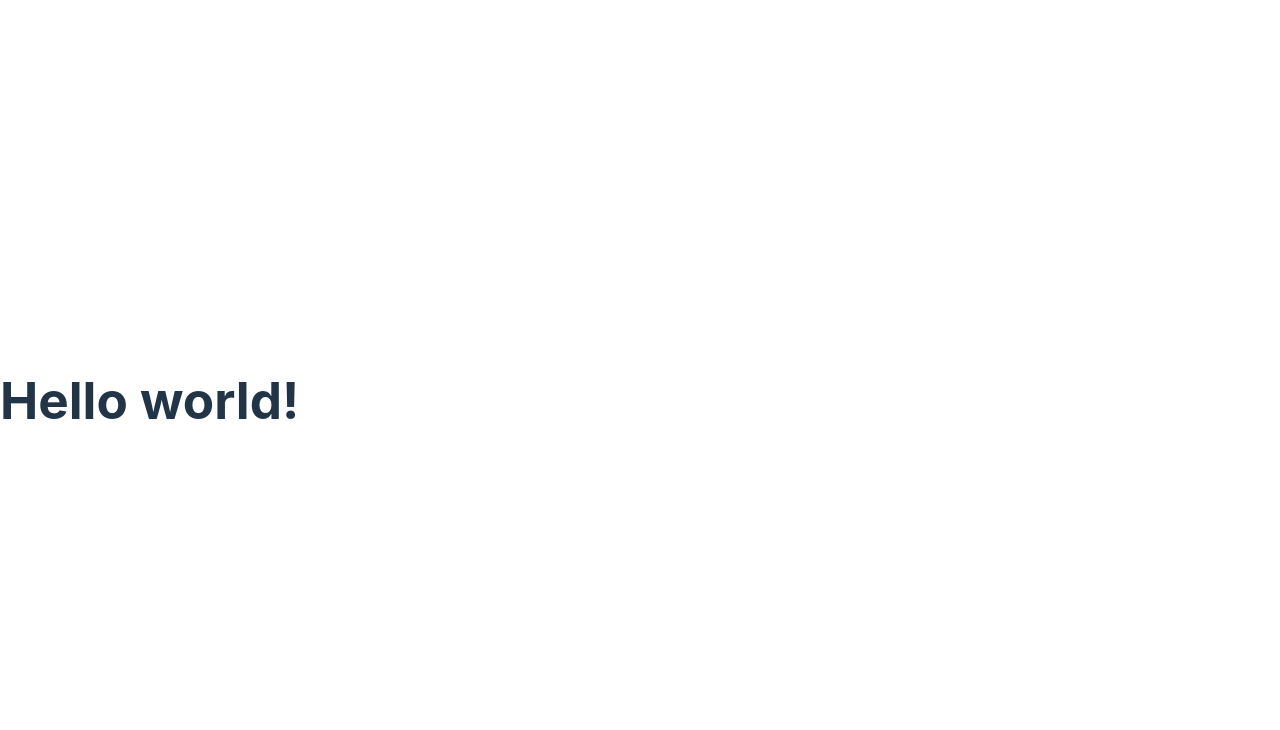
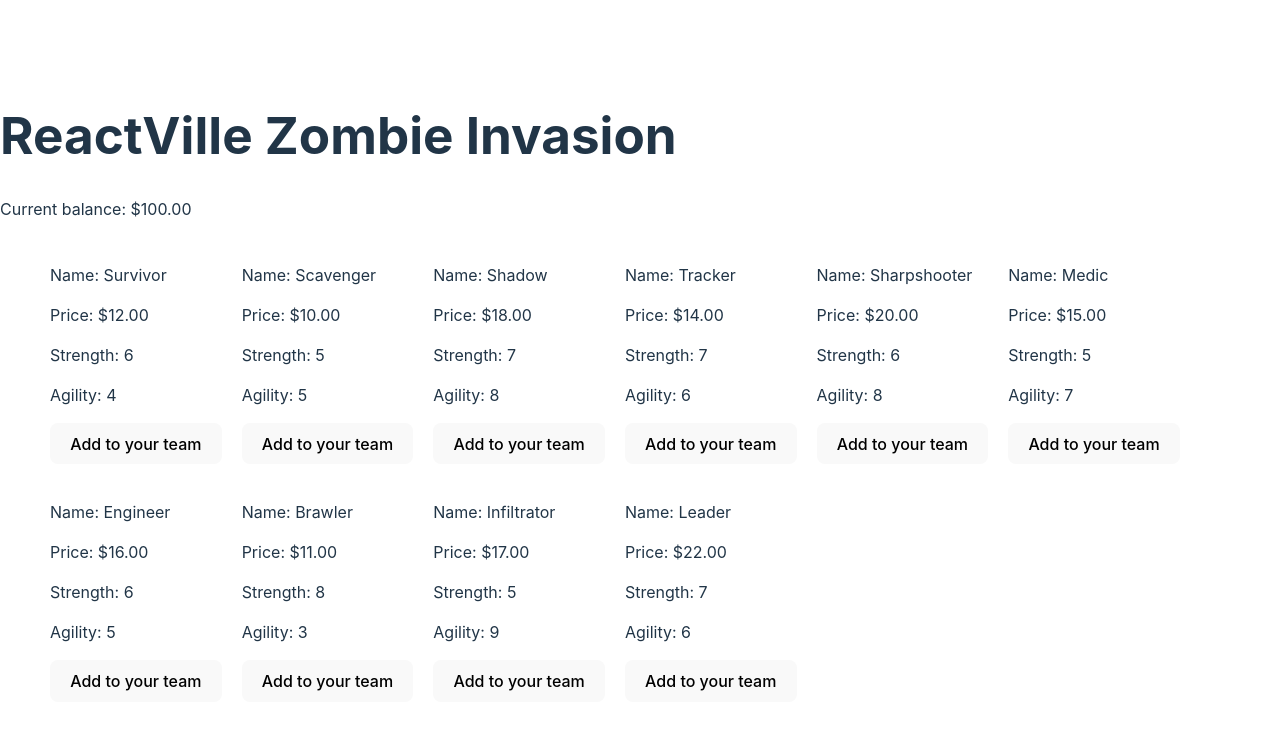
Before and after one commit to jsangalang93/react-state-management-lab, a React (Vite) app: page / in a window 1280 px wide. Shown: the top 730 px of the page. Built offline with nearby package versions, Linux system fonts and the light colour scheme.

Commit message:
attributes print

```diff
--- a/src/App.jsx
+++ b/src/App.jsx
@@ -1,12 +1,13 @@
 import { useState } from 'react';
 
 import './App.css';
+import FighterListItems from './components/ZombieFighters/ZombieFighters';
+
 
 const App = () => {
-
 const [team, setTeam] = useState([]);
 const [money, setMoney] = useState(100);
-const [zombieFighters, setZombieFighters] = (
+const zombieFighters = (
   [
     {
       name: 'Survivor',
@@ -84,8 +85,20 @@ const [zombieFighters, setZombieFighters] = (
 
 
   return (
-    <h1>Hello world!</h1>
+    <>
+    <h1>ReactVille Zombie Invasion</h1>
+    <p>Current balance: ${money}.00</p>
+    <ul>
+      {zombieFighters.map((fighter) => (
+        <FighterListItems
+        key={fighter.name}
+        fighter={fighter} />
+      ))}
+    </ul>
+
+    </>
   );
+
 }
 
-export default App
+export default App;
--- a/src/components/ZombieFighters/ZombieFighters.jsx
+++ b/src/components/ZombieFighters/ZombieFighters.jsx
@@ -1,13 +1,21 @@
+
 
 const FighterListItems = ({fighter}) => {
+
+    const handleFighter = (fighter) => {
+        //TODO IMPLEMENT THIS FUNCTION
+        console.log('fighter handler works')
+      }
+
     return (
         <li>
-            <div className="zombie">
+            <div className="fighter">
                 <p>{fighter.image}</p>
-                <p>name: {fighter.name}</p>
-                <p>price: {fighter.price}</p>
-                <p>strength: {fighter.strength}</p>
-                <p>agility{fighter.agility}</p>
+                <p>Name: {fighter.name}</p>
+                <p>Price: ${fighter.price}.00</p>
+                <p>Strength: {fighter.strength}</p>
+                <p>Agility: {fighter.agility}</p>
+                <button onClick={() => handleFighter}>Add to your team</button>
             </div>
         </li>
     );
```
